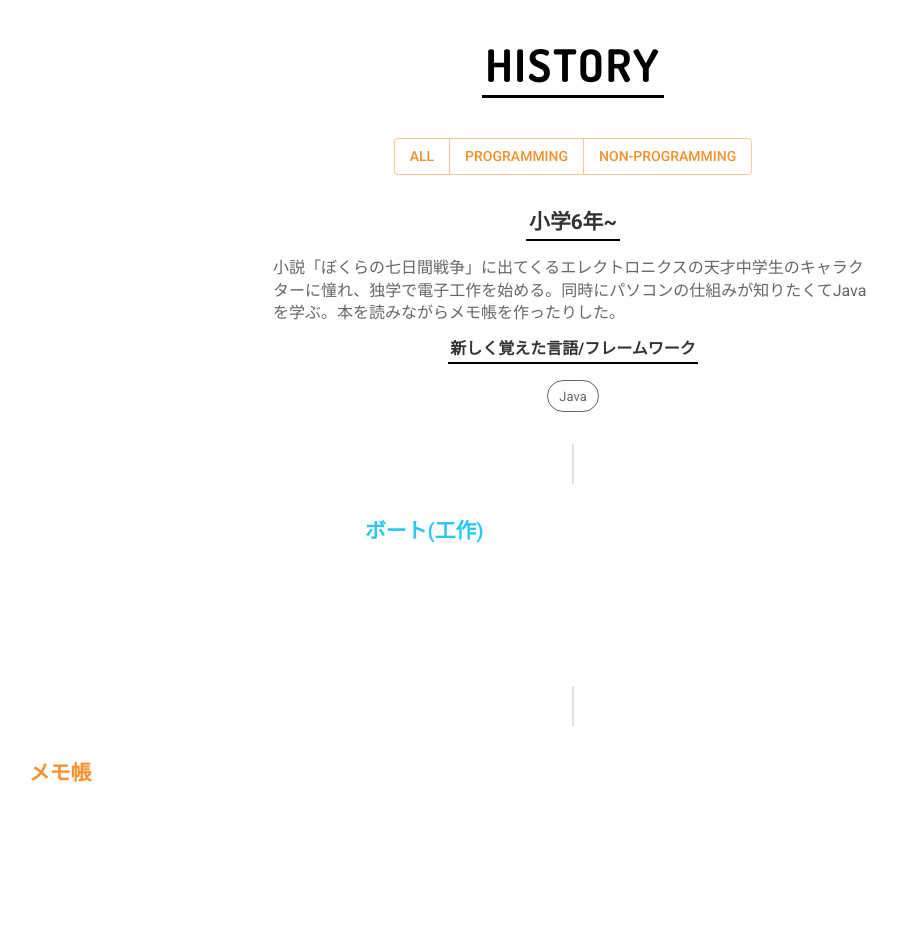
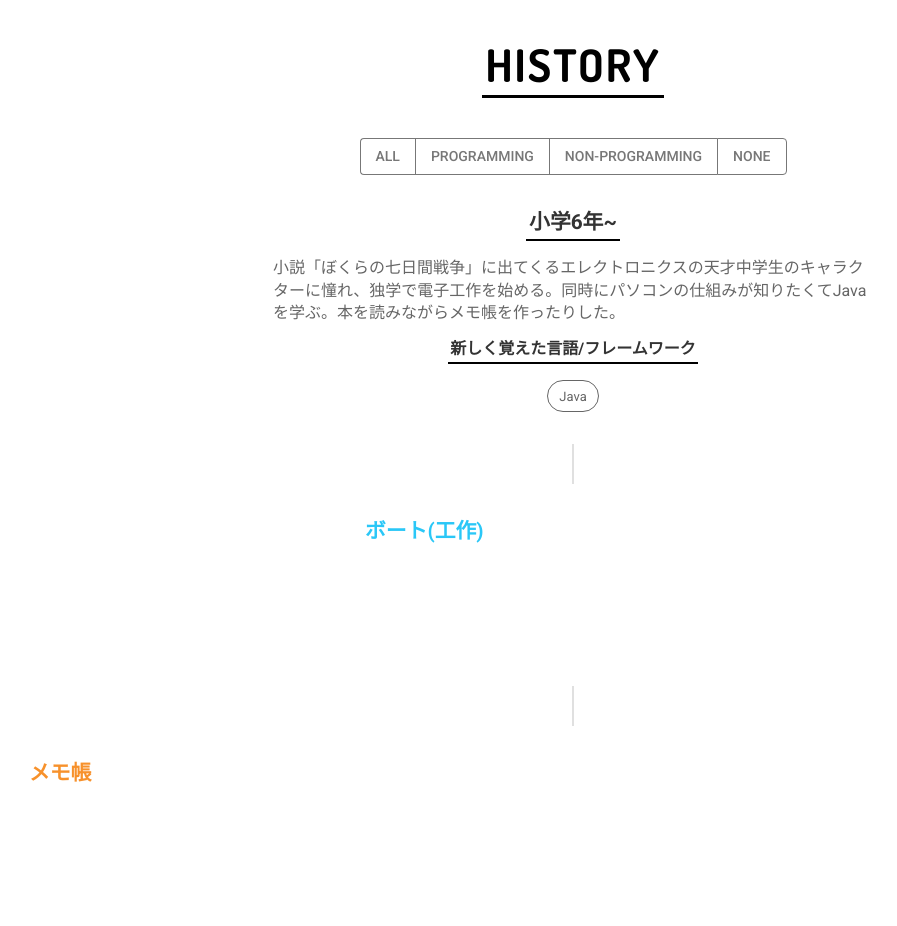
Before and after one commit to philip82148/portfolio-2023, a Next.js app in the folder next-ver/: page / in a window 1280 px wide. Shown: the part 3120-4046 px from the top of the page, without its empty margins (67-964 px from the left). Built offline with nearby package versions, Linux system fonts and the light colour scheme.

Commit message:
add None button

```diff
--- a/next-ver/src/components/History/HistoryBody.tsx
+++ b/next-ver/src/components/History/HistoryBody.tsx
@@ -1,4 +1,4 @@
-import { Button, ButtonGroup, Divider, Stack } from '@mui/material'
+import { Box, Button, ButtonGroup, Divider, Stack } from '@mui/material'
 import { Fragment, cloneElement, memo, useCallback, useMemo, useState } from 'react'
 
 import { WorkCard } from './WorkCard'
@@ -44,15 +44,20 @@ export const HistoryBody: React.FC<HistoryBodyProps> = ({ children }) => {
     )
   }, [children])
 
+  const onNoneClick = useCallback(() => {
+    setIsCloseds(children.map((child) => child.type === WorkCard))
+  }, [children])
+
   return (
     <Stack alignItems="center" sx={{ width: '100%' }}>
-      {/* <Box sx={{ color: '#777' }}> */}
-      <ButtonGroup variant="outlined" sx={{ mb: 3 }}>
-        <Button onClick={onAllClick}>All</Button>
-        <Button onClick={onProgrammingClick}>Programming</Button>
-        <Button onClick={onNonProgrammingClick}>Non-Programming</Button>
-      </ButtonGroup>
-      {/* </Box> */}
+      <Box sx={{ color: '#777' }}>
+        <ButtonGroup variant="outlined" color="inherit" sx={{ mb: 3 }}>
+          <Button onClick={onAllClick}>All</Button>
+          <Button onClick={onProgrammingClick}>Programming</Button>
+          <Button onClick={onNonProgrammingClick}>Non-Programming</Button>
+          <Button onClick={onNoneClick}>None</Button>
+        </ButtonGroup>
+      </Box>
       <Stack sx={{ width: '100%', overflow: 'hidden', mt: { lg: -3, xs: -4 } }}>
         {children.map((child, i) => {
           const isPreviousClosed = i > 0 ? !!isCloseds[i - 1] : false
```
